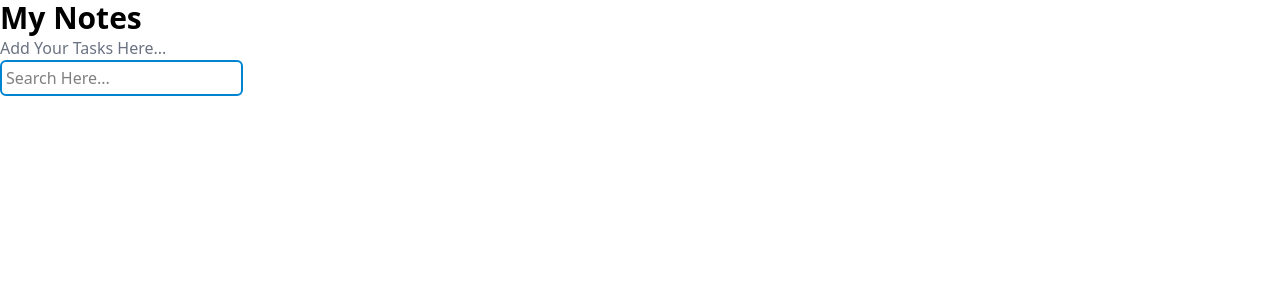
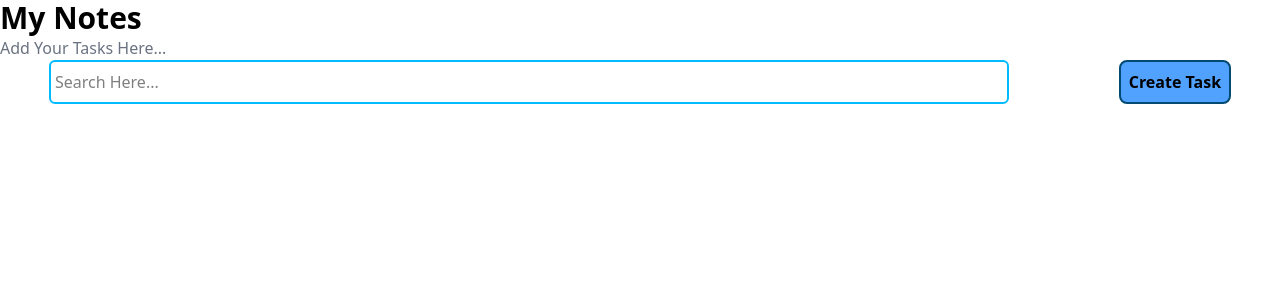
Before and after one commit to Paramesh-Kumar-2004/Notes_App_Project-1, a React (Vite) app: page / in a window 1280 px wide. Shown: the top 300 px of the page. Built offline with nearby package versions, Linux system fonts and the light colour scheme.

Commit message:
Working On Search Bar And Create Button

```diff
--- a/src/Components/SearchBar.jsx
+++ b/src/Components/SearchBar.jsx
@@ -14,12 +14,20 @@ const SearchBar = () => {
 
     return (
         <>
-            <input
-                className='border-2 border-sky-600 rounded-md p-1'
-                type="text"
-                placeholder='Search Here...'
-                onChange={(e) => { HandleSearch(e) }}
-            />
+            <div className='w-full flex gap-3 justify-around'>
+
+                <input
+                    className='border-2 border-sky-400 rounded-md p-1 outline-sky-700 w-3/4'
+                    type="text"
+                    placeholder='Search Here...'
+                    onChange={(e) => { HandleSearch(e) }}
+                />
+
+                <button className='bg-blue-400 p-2 rounded-lg font-bold border-2 border-sky-900 cursor-pointer'>
+                    Create Task
+                </button >
+
+            </div>
         </>
     )
 }
```
